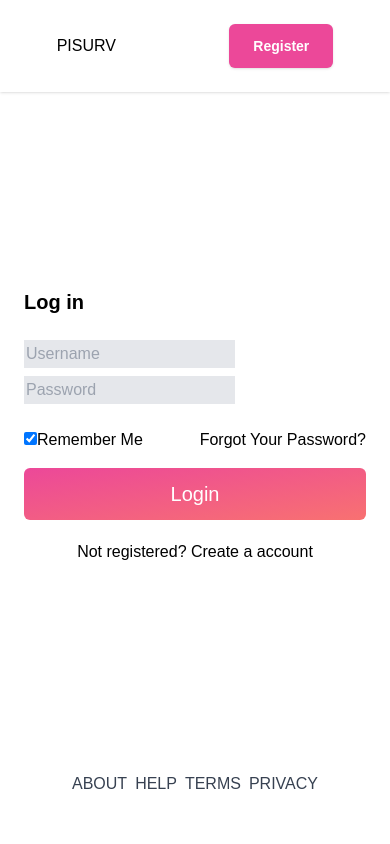
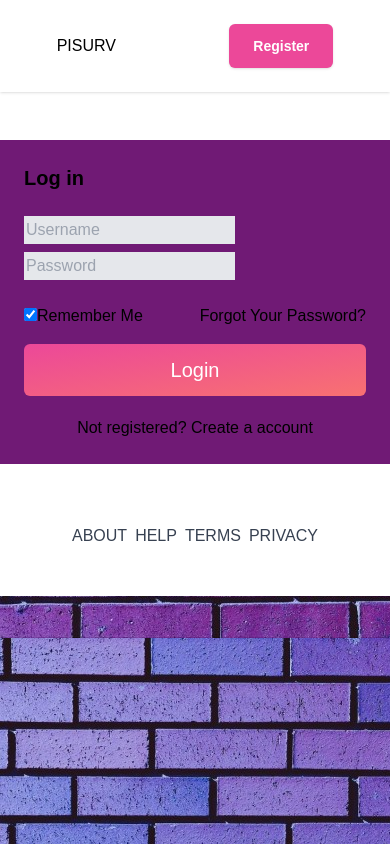
Before and after one commit to ibkay998/piSurv, a React (Create React App) app: page /login in a window 390 px wide. Built offline with nearby package versions, Linux system fonts and the light colour scheme.

Commit message:
Update Login.js

```diff
--- a/src/routes/Login.js
+++ b/src/routes/Login.js
@@ -21,7 +21,7 @@ function Login() {
         .catch(err => console.log(err))
     }
   return (
-    <div id="wrapper" class="flex flex-col justify-between h-screen bg-white">
+    <div id="wrapper" class="flex flex-col justify-between bg-white">
 
     <div class="bg-white py-4 shadow dark:bg-gray-800">
         <div class="max-w-6xl mx-auto">
@@ -44,7 +44,7 @@ function Login() {
 
 
     <div>
-        <div className="lg:p-12 max-w-md  lg:my-0 my-12 mx-auto p-6 text-black">
+        <div className="lg:p-12 max-w-md  lg:my-0 my-12 mx-auto p-6 text-black bg-fuchsia-900">
             <h1 className="lg:text-3xl text-xl font-semibold  mb-6 "> Log in</h1>
                 <input type="text" name="username" placeholder="Username" value={username}  onChange={e => setUsername(e.target.value)} className="bg-gray-200 mb-2 shadow-none dark:bg-gray-800 border-2 border-solid" />
                 <input type="password" name="password" placeholder="Password" value={password} onChange={e => setPassword(e.target.value)} className="bg-gray-200 mb-2 shadow-none dark:bg-gray-800 border-2 border-solid"/>
@@ -75,7 +75,7 @@ function Login() {
                 <a href="/"> Terms</a>
                 <a href="/"> Privacy</a>
             </div>
-            <p class="capitalize"> © copyright 2020 by socol</p>
+            <p class="capitalize"> © copyright 2022 by ibkay</p>
         </div>
     </div>
 
```
